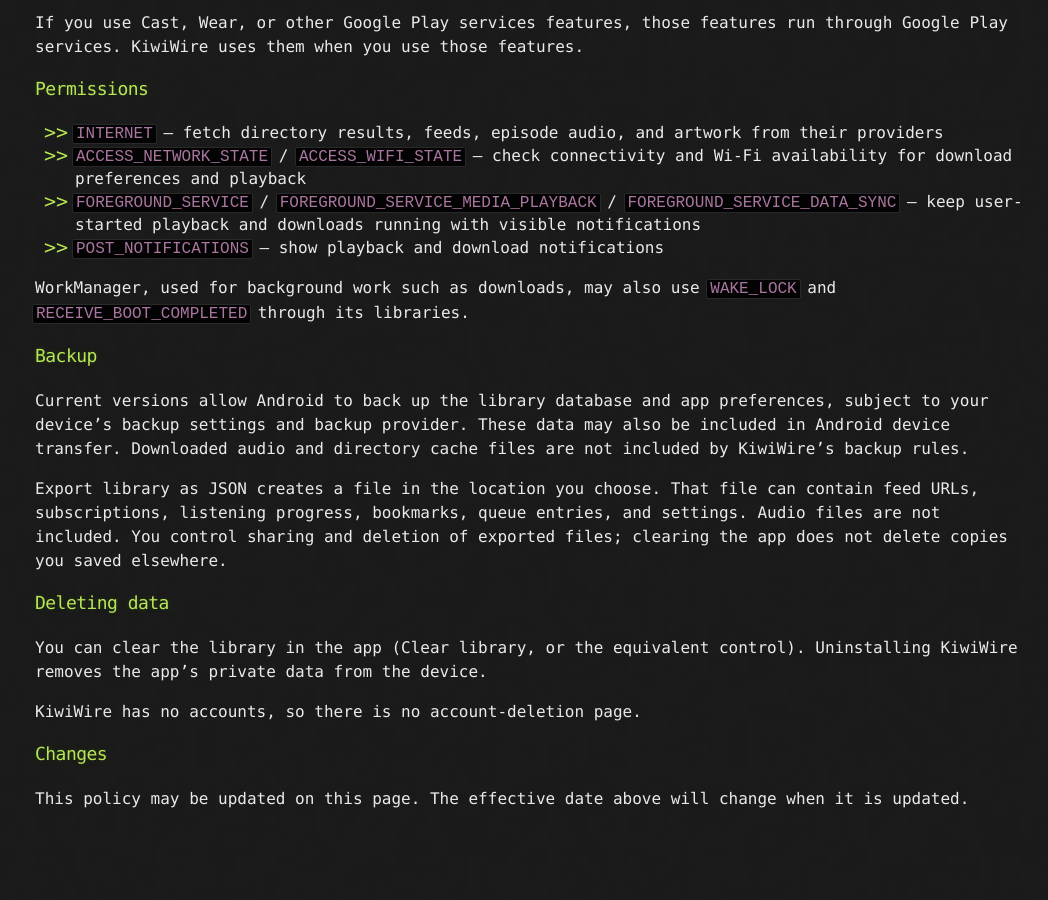
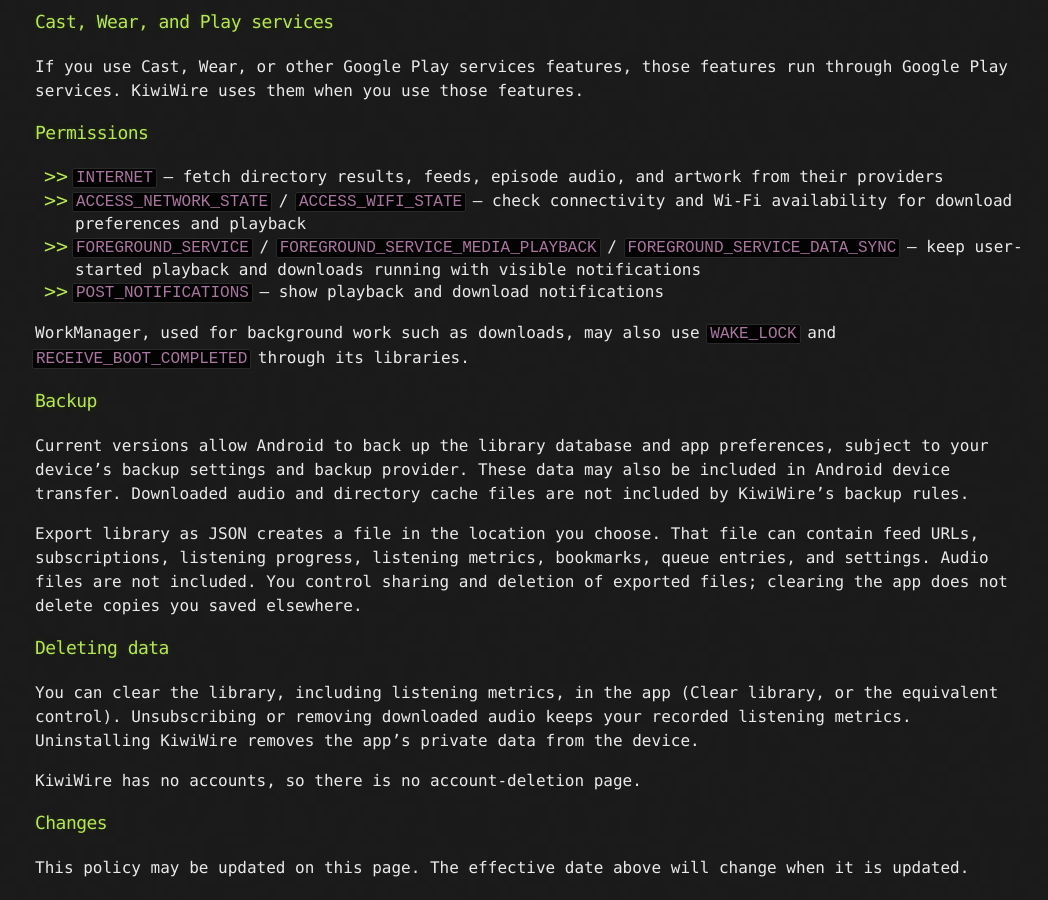
Before and after one commit to estidley/estidley.github.io, a Jekyll site: the page built from kiwiwire-privacy.md, in a window 1280 px wide and 900 px high, scrolled down 1876 px. Shown: the whole window, without its empty margins (105-1153 px from the left). Built offline with Jekyll 4.4.1, drawn with Linux system fonts in a browser that asks for light colours; before the commit the page ends 2707 px from its top, so only the background shows below that; some of the changed text lies outside the part shown.

Commit message:
Describe local listening metrics and backup behavior

```diff
--- a/kiwiwire-privacy.md
+++ b/kiwiwire-privacy.md
@@ -26,6 +26,7 @@ KiwiWire stores the following on the device, in app-private storage (a Room data
 - Subscriptions and RSS feed URLs
 - Episode metadata
 - Listen progress
+- Listening metrics: recorded time, local listening dates, and episode/podcast identifiers and podcast titles
 - Bookmarks
 - Up Next
 - Smart rules
@@ -73,11 +74,11 @@ WorkManager, used for background work such as downloads, may also use `WAKE_LOCK
 
 Current versions allow Android to back up the library database and app preferences, subject to your device's backup settings and backup provider. These data may also be included in Android device transfer. Downloaded audio and directory cache files are not included by KiwiWire's backup rules.
 
-Export library as JSON creates a file in the location you choose. That file can contain feed URLs, subscriptions, listening progress, bookmarks, queue entries, and settings. Audio files are not included. You control sharing and deletion of exported files; clearing the app does not delete copies you saved elsewhere.
+Export library as JSON creates a file in the location you choose. That file can contain feed URLs, subscriptions, listening progress, listening metrics, bookmarks, queue entries, and settings. Audio files are not included. You control sharing and deletion of exported files; clearing the app does not delete copies you saved elsewhere.
 
 ### Deleting data
 
-You can clear the library in the app (Clear library, or the equivalent control). Uninstalling KiwiWire removes the app’s private data from the device.
+You can clear the library, including listening metrics, in the app (Clear library, or the equivalent control). Unsubscribing or removing downloaded audio keeps your recorded listening metrics. Uninstalling KiwiWire removes the app’s private data from the device.
 
 KiwiWire has no accounts, so there is no account-deletion page.
 
```
Also changed, not shown: other parts of kiwiwire-privacy.md (+1 -1 lines).
